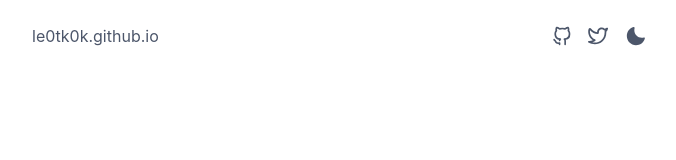
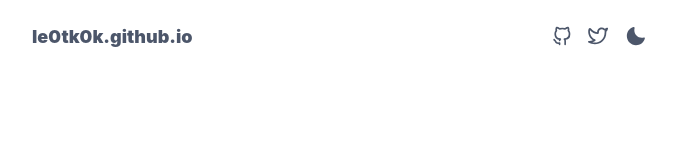
Before and after one commit to le0tk0k/le0tk0k.github.io, a Next.js app: page / in a window 1280 px wide. Shown: the top 160 px of the page, without its empty margins (296-972 px from the left). Built offline with nearby package versions, Linux system fonts and the light colour scheme.

Commit message:
feat: set fontsize and fontweight of site title

```diff
--- a/components/header.tsx
+++ b/components/header.tsx
@@ -15,12 +15,11 @@ import siteConfig from 'config/site-config'
 import { GitHubIcon, TwitterIcon } from 'components/icons'
 
 const Header = () => {
-  const bg = useColorModeValue('white', 'polarNight.400')
   const { toggleColorMode: toggleMode } = useColorMode()
   const SwitchIcon = useColorModeValue(MoonIcon, SunIcon)
 
   return (
-    <chakra.header bg={bg} width='full'>
+    <chakra.header w='full'>
       <chakra.div height='4.5rem' mx='auto' maxW='2xl'>
         <Flex w='100%' h='100%' px='6' align='center' justify='space-between'>
           <Box>
@@ -28,6 +27,8 @@ const Header = () => {
               <chakra.a
                 display='block'
                 aria-label='le0tk0k.github.io, Back to homepage'
+                fontSize='lg'
+                fontWeight='black'
               >
                 {siteConfig.siteTitle}
               </chakra.a>
```
